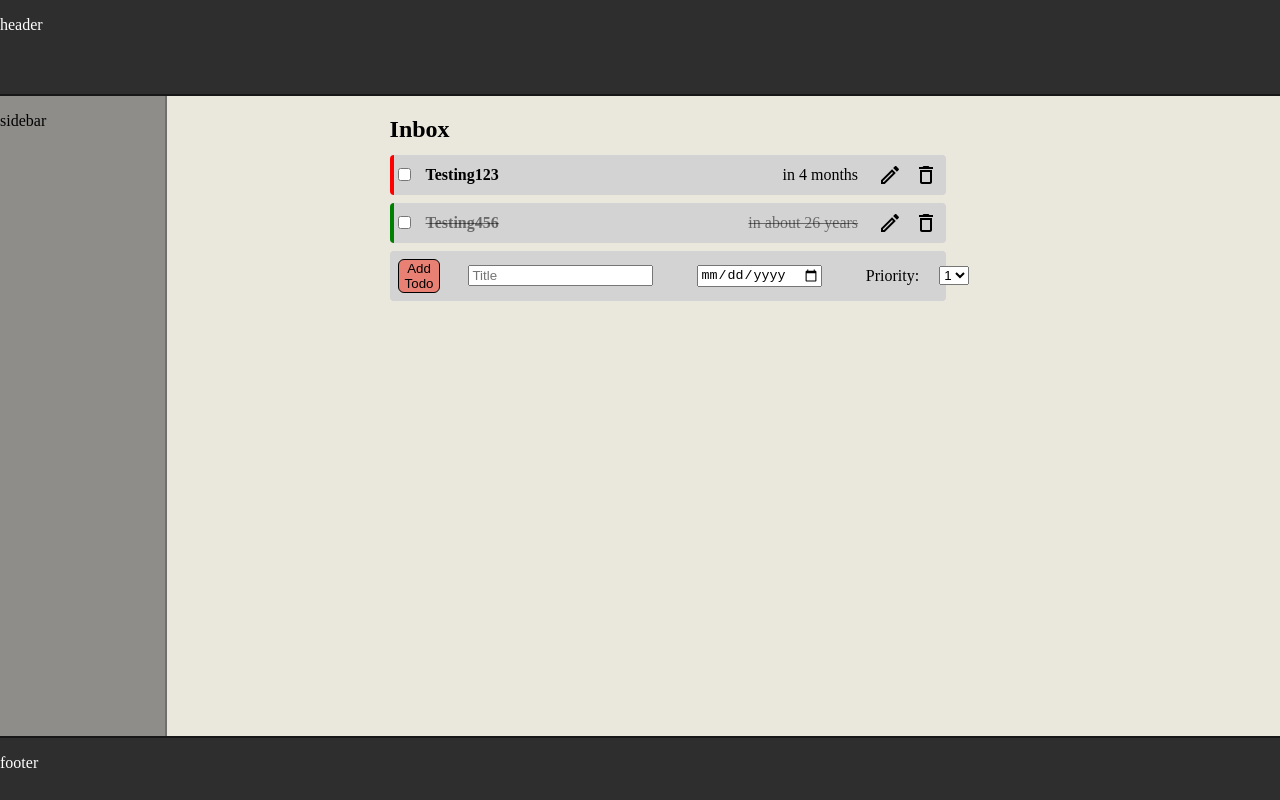
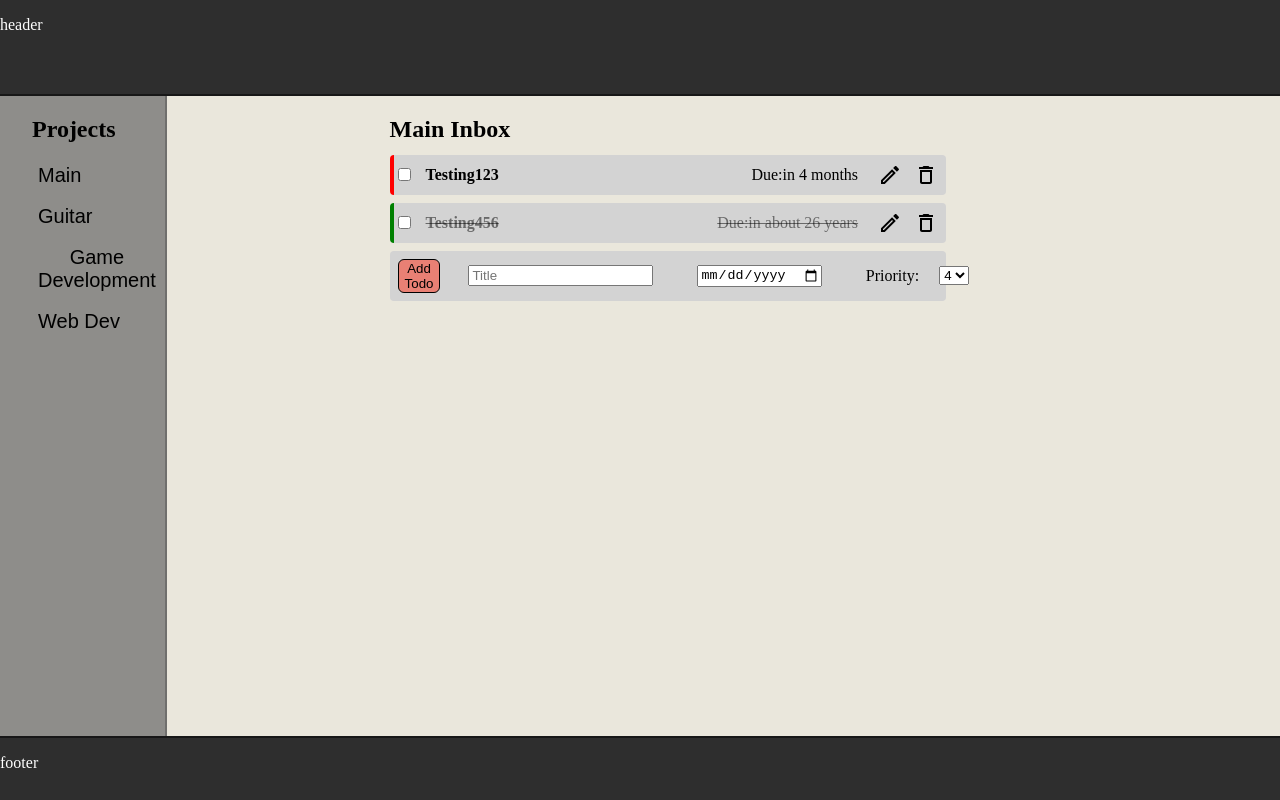
Before and after one commit to ZacharyDangelo/TOP_Todo, a website built with webpack: page dist/index.html in a window 1280 px wide. Built offline with nearby package versions, Linux system fonts and the light colour scheme.

Commit message:
Added functionality for multiple projects, each with their own individual todo lists. Also added the ability to switch between these projects using buttons displayed on the sidebar.

```diff
--- a/src/index.js
+++ b/src/index.js
@@ -10,9 +10,22 @@ var todo1 = new Todo("Testing123","","1/2/2022",1,"", false);
 var todo2 = new Todo("Testing456","","3/16/1996",2,"", true);
 var testTodos = [todo1,todo2];
 
+var project = new Project("Main", testTodos);
+var project2 = new Project("Guitar", []);
+var project3 = new Project("Game Development", [new Todo("Finish State Machine", "", "4/21/2022",2,"", false)]);
+var project4 = new Project("Web Dev", [todo2]);
+
+var projects = [project, project2, project3, project4];
+
 const displayController = ((document) =>{
-    function displayTodos(todos){
-        console.log(todos);
+    var isEditing = false;
+    var currentProject = projects[0];
+
+    function displayTodos(){
+        var todos = currentProject.todos;
+        const inboxHeader = document.querySelector("#inbox-header");
+        inboxHeader.textContent = `${currentProject.name} Inbox`;
+
         const todoContainer = document.querySelector(".todos");
 
         while(todoContainer.firstChild){
@@ -55,8 +68,6 @@ const displayController = ((document) =>{
         editButton.card_param = card;
         card.appendChild(editButton);
 
-
-
         const deleteButton = document.createElement("input");
         deleteButton.type = "image";
         deleteButton.src = DeleteIcon;
@@ -66,8 +77,6 @@ const displayController = ((document) =>{
         deleteButton.card_param = card;
 
         card.appendChild(deleteButton);
-
-
         return card;
     }
 
@@ -151,14 +160,30 @@ const displayController = ((document) =>{
         displayController.displayTodos(testTodos);
     }
 
+    function setCurrentProject(project){
+        currentProject = project;
+        displayTodos();
+    }
+
+    function displaySidebar(){
+        const container = document.querySelector(".projects-container");
+        while(container.firstChild){
+            container.removeChild(container.firstChild);
+        }
+        projects.forEach( (proj) =>{
+            const elem = document.createElement("button");
+            elem.classList.add("sidebar-project");
+            elem.textContent = proj.name;
+            if(proj.name == currentProject.name) elem.classList.add("current-project");
+            elem.addEventListener("click", () => setCurrentProject(proj));
+            elem.proj_param = proj;
+            container.appendChild(elem);
+        });
+    }
 
 
-    return {displayTodos};
+    return {displayTodos, displaySidebar, setCurrentProject};
 })(document);
-
-displayController.displayTodos(testTodos);
-const addTodoButton = document.querySelector("#new-todo-button");
-addTodoButton.addEventListener("click", addTodo);
 
 
 function addTodo(evt){
@@ -184,3 +209,21 @@ function addTodo(evt){
     dateInput.value = "";
     priorityInput.value = 4;
 }
+
+function addProject(evt){
+    const nameInput = None;
+    if(!nameInput.value){
+        alert("Name cannot be blank!");
+        return;
+    }
+    var newProject = new Project(nameInput.value, []);
+    projects.push(newProject);
+    nameInput.value = "";
+    displayController.displaySidebar();
+}
+
+const addTodoButton = document.querySelector("#new-todo-button");
+addTodoButton.addEventListener("click", addTodo);
+displayController.setCurrentProject(projects[0]);
+displayController.displaySidebar();
+displayController.displayTodos();
--- a/src/project.js
+++ b/src/project.js
@@ -7,4 +7,10 @@ export default class Project{
     addTodo(todo){
         this.todos.push(todo);
     }
+
+    removeTodo(todo){
+        this.todos.remove(todo);
+    }
+
+
 }
--- a/src/style.css
+++ b/src/style.css
@@ -95,6 +95,11 @@ body{
     margin-top: 0;
     margin-bottom: 0;
 }
+
+.todo-date::before{
+    content: "Due:"
+}
+
 .todo-delete{
     margin-right: .5rem;
 }
@@ -149,3 +154,27 @@ body{
     width: 2.25rem;
     margin-left: .5rem;
 }
+
+
+.sidebar-header{
+    margin-left: 2rem;
+}
+
+.projects-container{
+    gap: 1rem;
+    margin-left: 2rem;
+}
+
+.sidebar-project{
+    display:flex;
+    background:none;
+    border:none;
+    width:90%;
+    font-size: 1.25rem;
+    margin-bottom: 1rem;
+}
+
+.sidebar-project:hover{
+    background-color:rgba(0, 0, 0, 0.192);
+    border-radius: 8px;
+}
```
Also changed, not shown: dist/index.html, dist/main.js.
